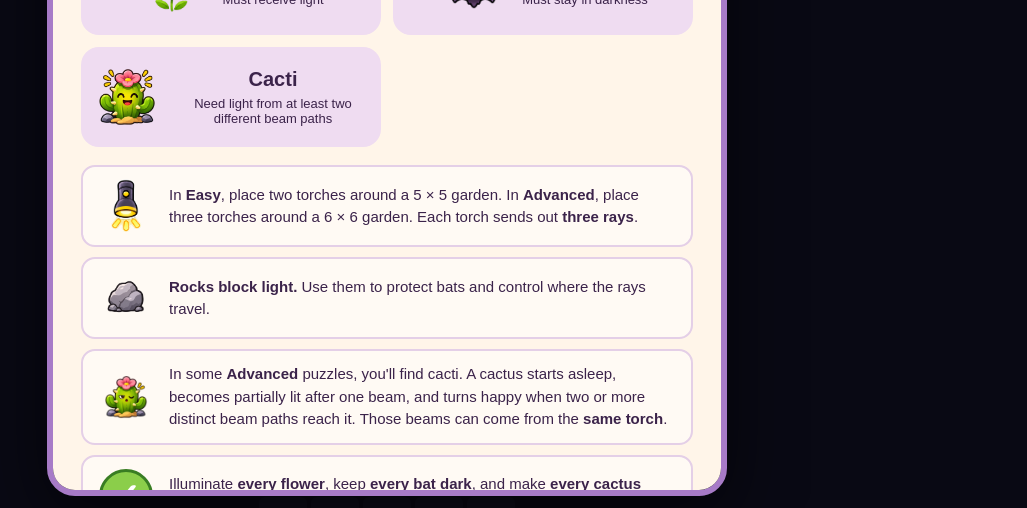
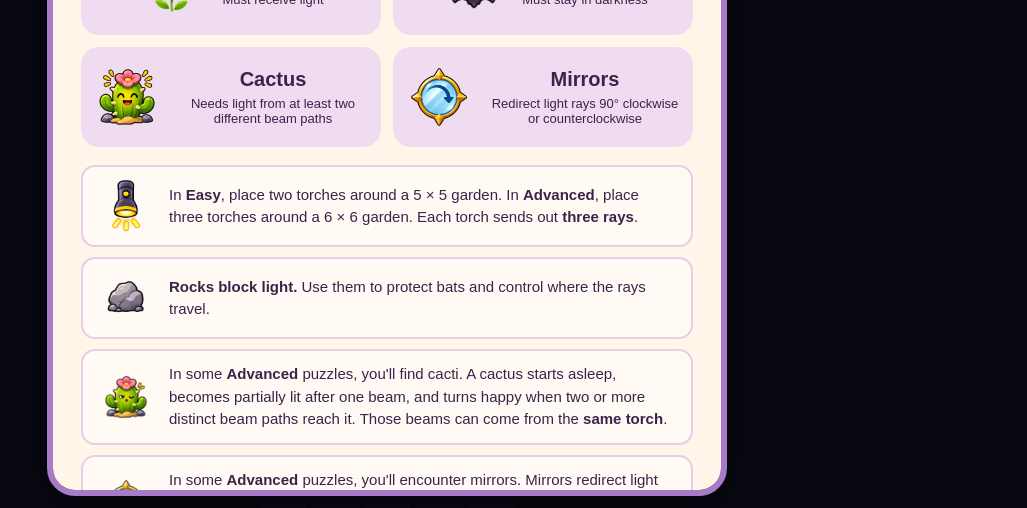
Before and after one commit to NigalRanieri/bloombatle, a plain HTML site: page index.html in a window 1280 px wide. Shown: the part 292-800 px from the top of the page, without its empty margins (253-1280 px from the left). Drawn offline with Linux system fonts and the light colour scheme.

Commit message:
Update tutorial with Mirrors mechanics

```diff
--- a/index.html
+++ b/index.html
@@ -48,10 +48,19 @@
             <div class="tutorial-character">
                 <img src="assets/cactus_happy.png" alt="Cactus">
                 <div>
-                    <strong>Cacti</strong>
-                    <span>Need light from at least two different beam paths</span>
+                    <strong>Cactus</strong>
+                    <span>Needs light from at least two different beam paths</span>
                 </div>
             </div>
+
+            <div class="tutorial-character">
+                <img src="assets/mirror_clockwise.png" alt="Mirror">
+                <div>
+                    <strong>Mirrors</strong>
+                    <span>Redirect light rays 90° clockwise or counterclockwise</span>
+                </div>
+            </div>
+
         </div>
 
         <div class="tutorial-rules">
@@ -81,6 +90,20 @@
                     Those beams can come from the <strong>same torch</strong>.
                 </p>
             </div>
+
+
+            <div class="tutorial-rule">
+                <img src="assets/mirror_clockwise.png" alt="Mirror">
+                <p>
+                    In some <strong>Advanced</strong> puzzles, you'll
+                    encounter mirrors. Mirrors redirect light rays
+                    <strong>90° clockwise or counterclockwise</strong>,
+                    depending on their orientation.
+                    A ray can reflect off multiple mirrors, and
+                    rocks still block reflected light.
+                </p>
+            </div>
+
 
             <div class="tutorial-rule">
                 <span class="tutorial-check" aria-hidden="true">✓</span>
```
